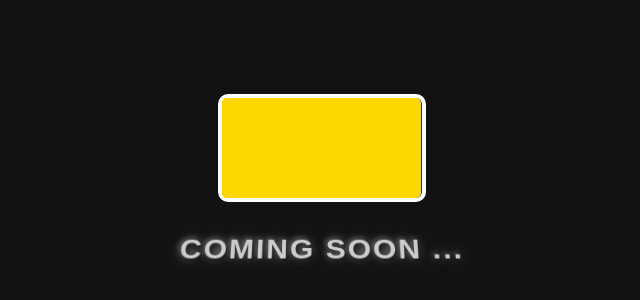
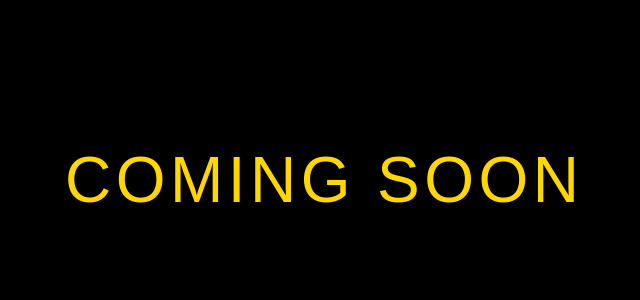
Before and after one commit to omidtoury/Avantpart1, a plain HTML site: page index.html in a window 1280 px wide. Shown: the part 220-520 px from the top of the page, without its empty margins (318-958 px from the left). Drawn offline with Linux system fonts and the light colour scheme.

Commit message:
Add files via upload

```diff
--- a/index.html
+++ b/index.html
@@ -1,64 +1,79 @@
 <!DOCTYPE html>
-<html lang="fa">
+<html lang="en">
 <head>
   <meta charset="UTF-8">
   <meta name="viewport" content="width=device-width, initial-scale=1.0">
-  <title>Battery Animation</title>
+  <title>Floating Text Effect</title>
   <style>
+    /* Reset CSS */
+    * {
+      margin: 0;
+      padding: 0;
+      box-sizing: border-box;
+    }
+
+    /* Body Styling */
     body {
-      background-color: #121212;
+      background-color: #000;
+      color: #fff;
+      font-family: 'Poppins', sans-serif;
       display: flex;
       justify-content: center;
       align-items: center;
-      flex-direction: column;
       height: 100vh;
-      margin: 0;
+      overflow: hidden;
     }
-    .battery-container {
-      position: relative;
-      width: 200px;
-      height: 100px;
-      border: 4px solid #fff;
-      border-radius: 10px;
-      background-color: #333;
-      margin-bottom: 30px;
+
+    /* Text Container */
+    .text-container {
+      text-align: center;
     }
-    .battery {
-      position: absolute;
-      width: 0;
-      height: 100%;
-      background-color: gold;
-      border-radius: 5px;
-      transition: width 2s ease-in-out;
+
+    /* Floating Text */
+    .floating-text {
+      display: inline-block;
+      font-size: 4rem;
+      color: #FFD700;
+      transition: transform 0.3s ease, opacity 0.3s ease;
+      cursor: pointer;
     }
-    .coming-soon {
-      font-family: 'Arial', sans-serif;
-      font-size: 30px;
-      color: #ccc;
-      text-transform: uppercase;
-      letter-spacing: 2px;
-      font-weight: bold;
-      text-shadow: 2px 2px 5px rgba(0, 0, 0, 0.7),
-                   -2px -2px 5px rgba(255, 255, 255, 0.2),
-                   0 0 10px rgba(255, 255, 255, 0.5);
-      transform: perspective(500px) rotateX(20deg);
+
+    /* Hover Effect */
+    .floating-text:hover {
+      animation: float 1.5s ease-in-out;
+    }
+
+    /* Floating Animation */
+    @keyframes float {
+      0%, 100% {
+        transform: translate(0, 0);
+      }
+      25% {
+        transform: translate(-5px, -10px);
+      }
+      50% {
+        transform: translate(5px, -5px);
+      }
+      75% {
+        transform: translate(-5px, 5px);
+      }
     }
   </style>
 </head>
 <body>
-  <div class="battery-container">
-    <div class="battery"></div>
+  <!-- Text Container -->
+  <div class="text-container">
+    <span class="floating-text">C</span>
+    <span class="floating-text">O</span>
+    <span class="floating-text">M</span>
+    <span class="floating-text">I</span>
+    <span class="floating-text">N</span>
+    <span class="floating-text">G</span>
+    <span class="floating-text">&nbsp;</span>
+    <span class="floating-text">S</span>
+    <span class="floating-text">O</span>
+    <span class="floating-text">O</span>
+    <span class="floating-text">N</span>
   </div>
-  <div class="coming-soon">Coming Soon ...</div>
-
-  <script>
-    const battery = document.querySelector('.battery');
-
-    function fillBattery() {
-      battery.style.width = battery.style.width === '100%' ? '0%' : '100%';
-    }
-
-    setInterval(fillBattery, 2500); // 2.5 seconds for each cycle
-  </script>
 </body>
 </html>
```
